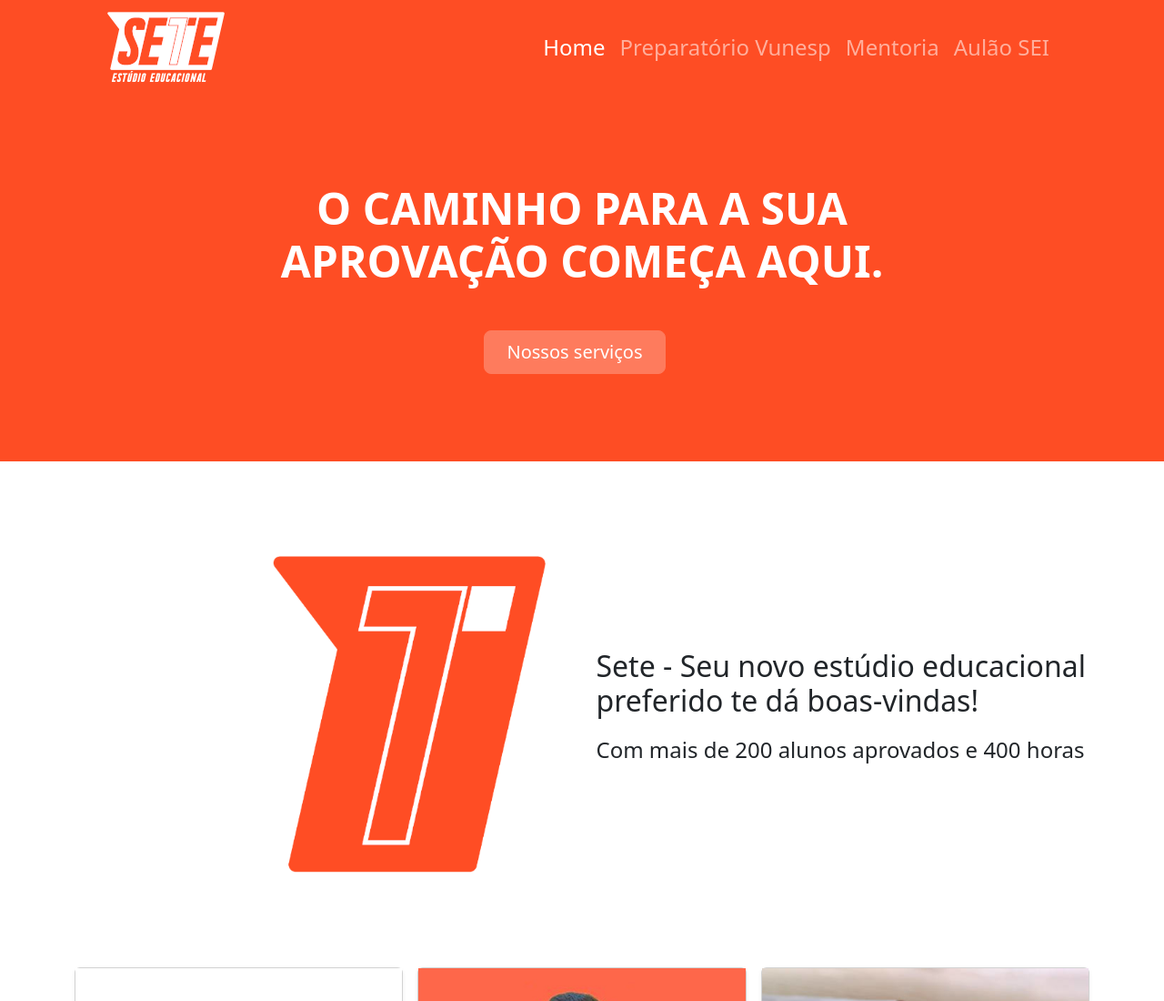
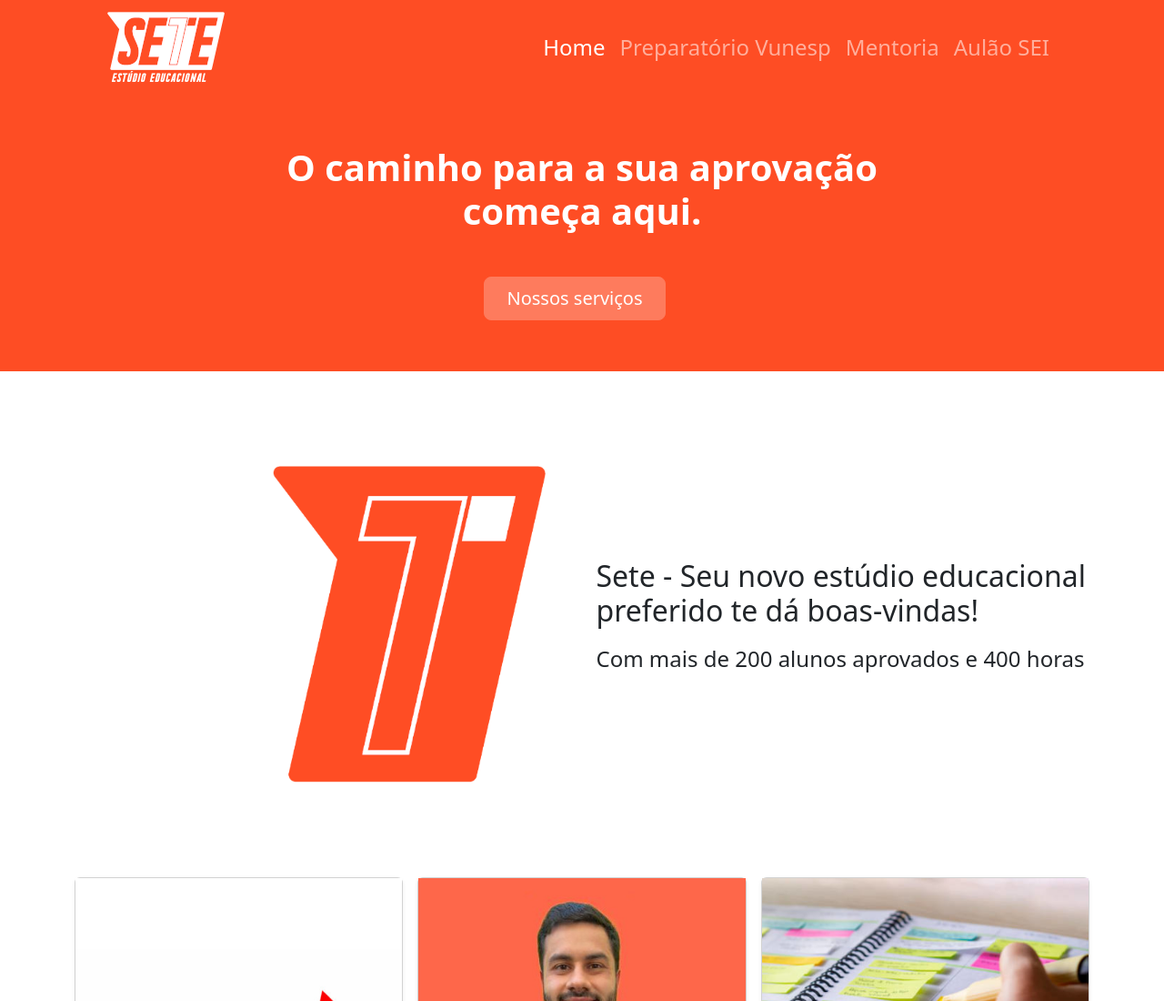
Before and after one commit to annacarolinadamasceno/sete-educacional, a plain HTML site: page index.html in a window 1280 px wide. Shown: the top 1100 px of the page at 91% size. Drawn offline with nearby package versions, Linux system fonts and the light colour scheme.

Commit message:
:bug: ajusta header

```diff
--- a/index.html
+++ b/index.html
@@ -33,12 +33,12 @@
     <!-- Navbar-->
 
     <!-- Header-->
-    <header class="bg-dark py-lg-5 py-sm-2">
+    <header class="bg-dark py-sm-2">
         <div class="container px-5">
             <div class="row gx-5 justify-content-center">
                 <div class="col-lg-9">
                     <div class="text-center my-5">
-                        <h1 class="display-5 fw-bolder text-white mb-lg-5 text-uppercase">O caminho para a sua aprovação começa aqui.</h1>
+                        <h1 class="fs-1 fw-bolder text-white mb-lg-5">O caminho para a sua aprovação começa aqui.</h1>
                         <p class="lead text-white-50 mb-4"></p>
                         <div class="d-grid gap-3 d-sm-flex justify-content-sm-center">
                             <a class="btn btn-primary btn-lg px-4 me-sm-3" href="#features">Nossos serviços</a>
```
Also changed, not shown: mentoria.html (+1 -1 lines), preparatorio-vunesp.html (+1 -1 lines), sei.html (+1 -1 lines).
